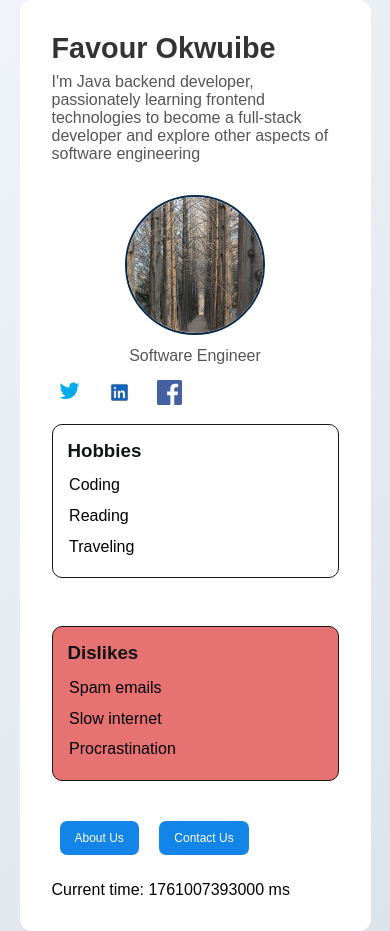
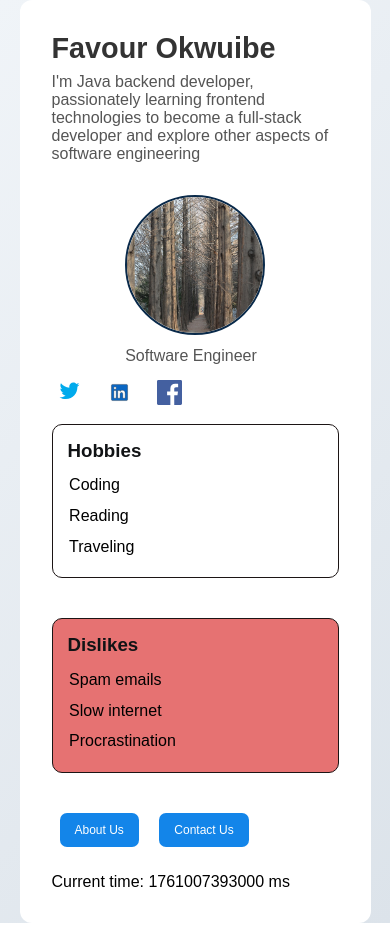
Before and after one commit to favourdan/profile-card, a plain HTML site: page index.html in a window 390 px wide. Drawn offline with Linux system fonts and the light colour scheme.

Commit message:
minor fix

```diff
--- a/style.css
+++ b/style.css
@@ -52,7 +52,7 @@ header p {
 }
 
 .avatar-container figcaption {
-  margin-top: 0.5rem;
+  margin: 0.5rem 1rem 0rem 0.5rem;
   color: #555;
 }
 
@@ -142,7 +142,7 @@ nav button {
     flex: 1 1 100%;
   }
   .user-info {
-    gap: 1rem;
+    gap: 0.5rem;
   }
 }
 
```
